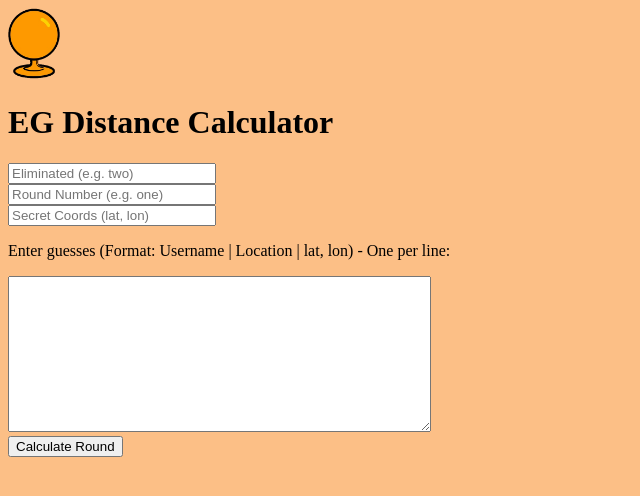
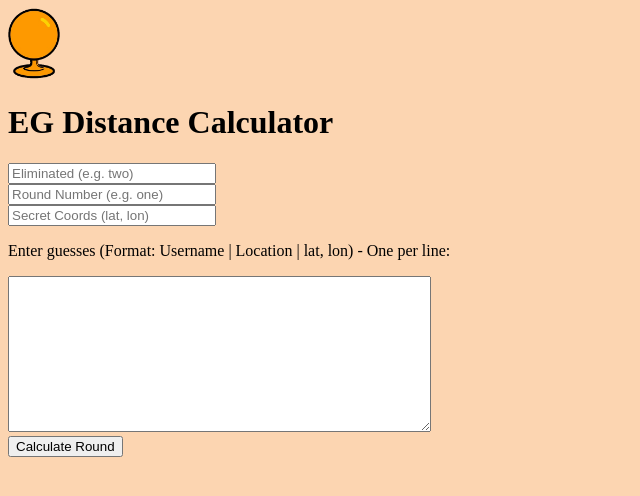
Before and after one commit to okapidragon/EG-Distance-Calculator, a Flask app: page / in a window 1280 px wide. Shown: the top 496 px of the page, without its empty margins (0-640 px from the left). Run offline with Flask 3, Linux system fonts and the light colour scheme.

Commit message:
Update background color in index.html
Changed background color from #fcbf86 to #fcd5b1.

```diff
--- a/api/templates/index.html
+++ b/api/templates/index.html
@@ -4,7 +4,7 @@
     <title>EG Distance Calculator</title>
     <script defer src="/_vercel/insights/script.js"></script>
 </head>
-<body style="background-color:#fcbf86;">
+<body style="background-color:#fcd5b1;">
     <img src="/Sporcle_logo.png" alt="Sporcle logo" width="52" height="71">
     <h1>EG Distance Calculator</h1>
     <form method="POST">
```
